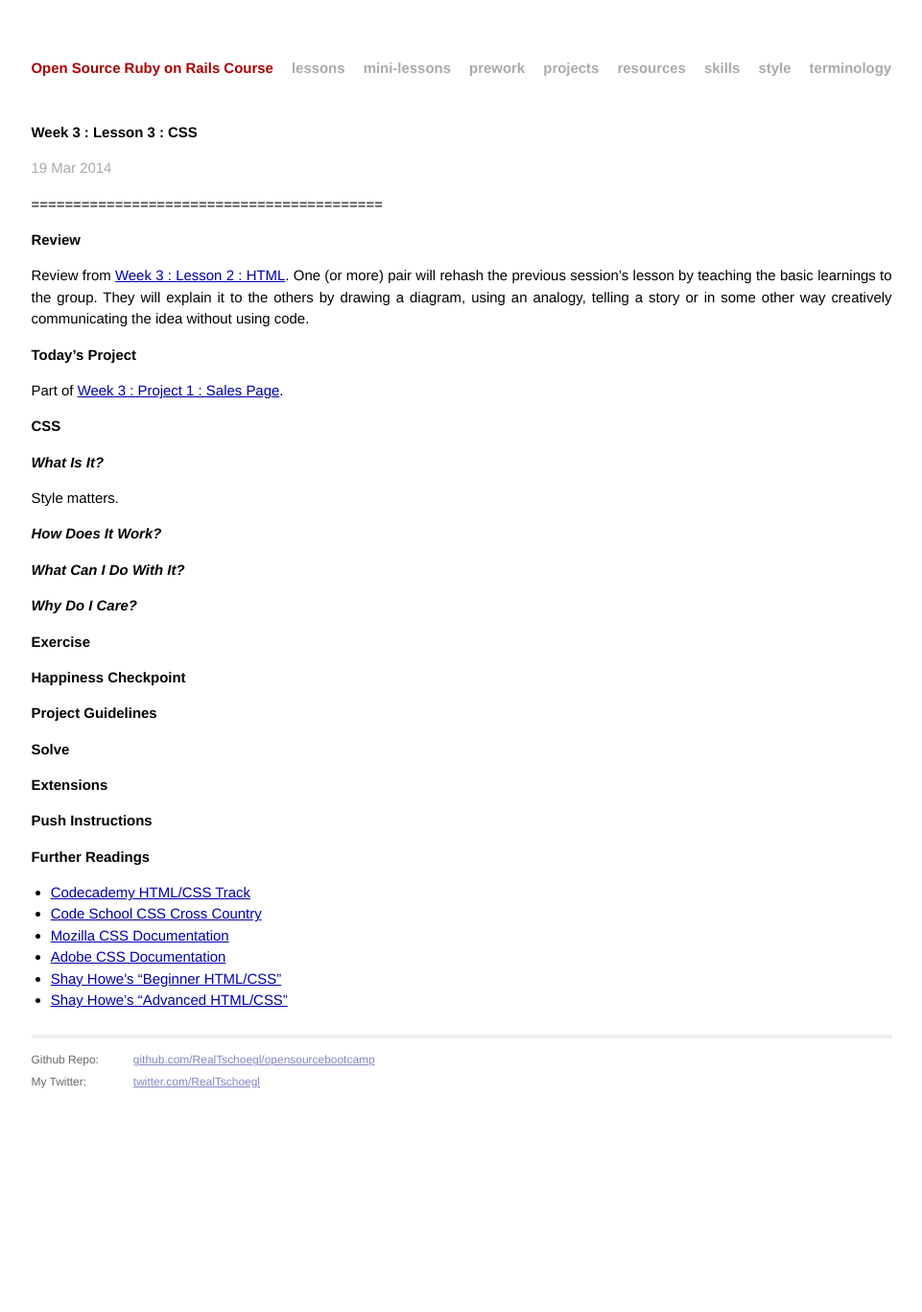
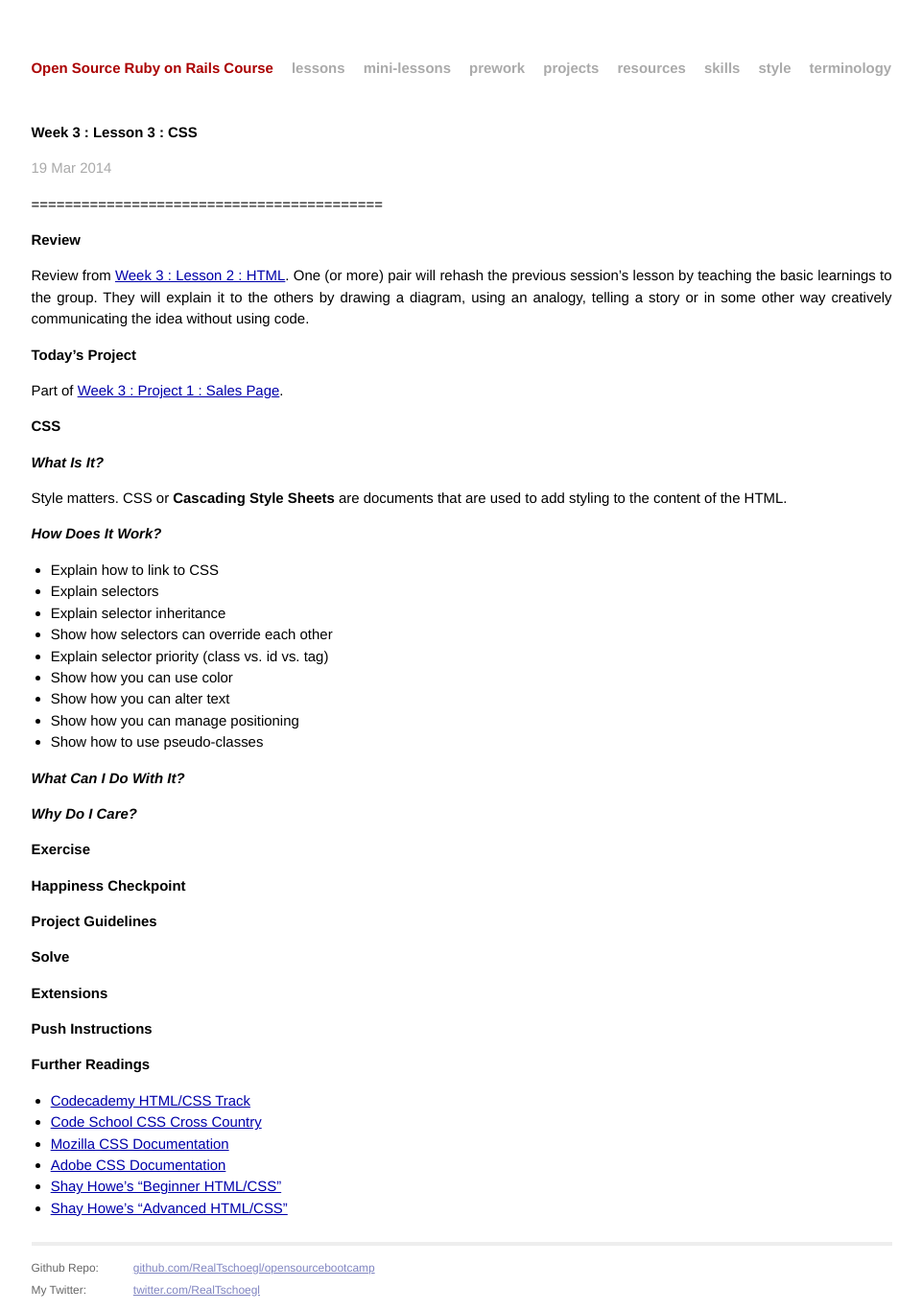
Before and after one commit to RealTschoegl/opensourcebootcamp, a Jekyll site: the page built from _posts/2014-03-19-lesson-css.markdown, in a window 1280 px wide. Shown: the whole page at 96% size, without its empty margins (159-1120 px from the left). Built offline with Jekyll 4.4.1, drawn with Linux system fonts in a browser that asks for light colours; Markdown is read by kramdown in place of the engine named in the settings; before the commit the page ends 1150 px from its top, so only the background shows below that.

Commit message:
Updated 2014-03-19-lesson-css.markdown

```diff
--- a/_posts/2014-03-19-lesson-css.markdown
+++ b/_posts/2014-03-19-lesson-css.markdown
@@ -16,9 +17,19 @@ Part of [Week 3 : Project 1 : Sales Page]({{ site.baseurl}}{% post_url 2014-03-2
 
 ### _What Is It?_
 
-Style matters.
+Style matters.  CSS or **Cascading Style Sheets** are documents that are used to add styling to the content of the HTML.
 
 ### _How Does It Work?_
+
+* Explain how to link to CSS
+* Explain selectors
+* Explain selector inheritance
+* Show how selectors can override each other
+* Explain selector priority (class vs. id vs. tag)
+* Show how you can use color
+* Show how you can alter text
+* Show how you can manage positioning
+* Show how to use pseudo-classes
 
 ### _What Can I Do With It?_
 
```
Also changed, not shown: other parts of _posts/2014-03-19-lesson-css.markdown (+1 -0 lines).
